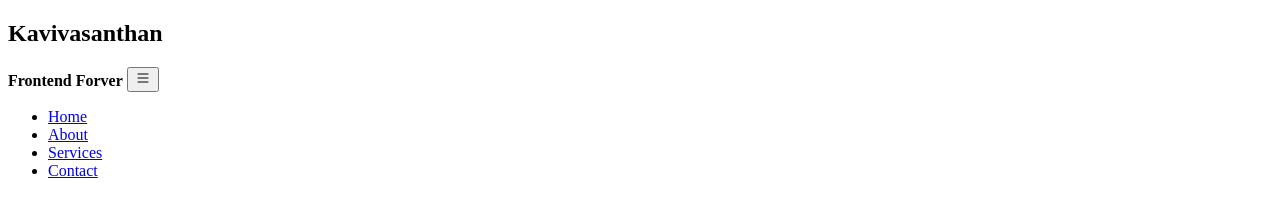
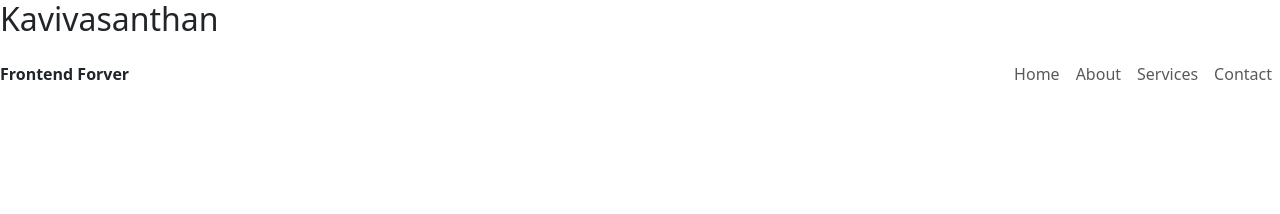
Before and after one commit to kavivasanthan/hello, a plain HTML site: page index.html in a window 1280 px wide. Drawn offline with nearby package versions, Linux system fonts and the light colour scheme.

Commit message:
Update index.html

```diff
--- a/index.html
+++ b/index.html
@@ -5,10 +5,11 @@
     <meta name="viewport" content="width=device-width, initial-scale=1.0">
     <title>Document</title>
     <link rel="stylesheet" href="style.css">
+    <link href="https://cdn.jsdelivr.net/npm/bootstrap@5.3.2/dist/css/bootstrap.min.css" rel="stylesheet">
 </head>
 <body>
     <h2>Kavivasanthan</h2>
-    <div class="container-fluid col-10">
+
         <nav class="navbar navbar-expand-lg" id="navbar">
             <b>Frontend Forver</b>
             <button class="navbar-toggler" type="button" data-bs-toggle="collapse" data-bs-target="#menu">
@@ -35,4 +36,5 @@
             </div>
         </nav>
 </body>
+<script src="https://cdn.jsdelivr.net/npm/bootstrap@5.3.2/dist/js/bootstrap.bundle.min.js"></script>
 </html>
```
